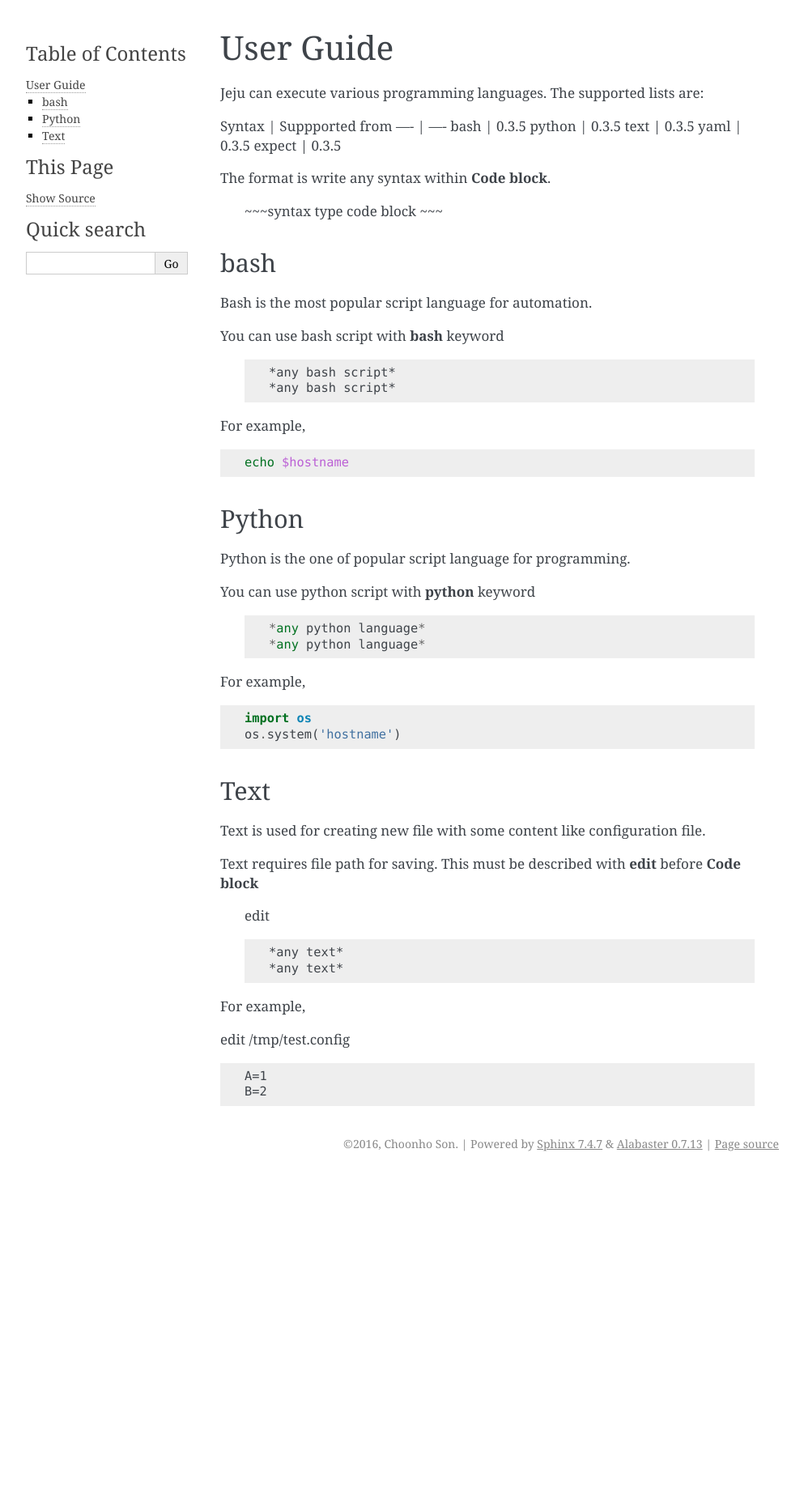
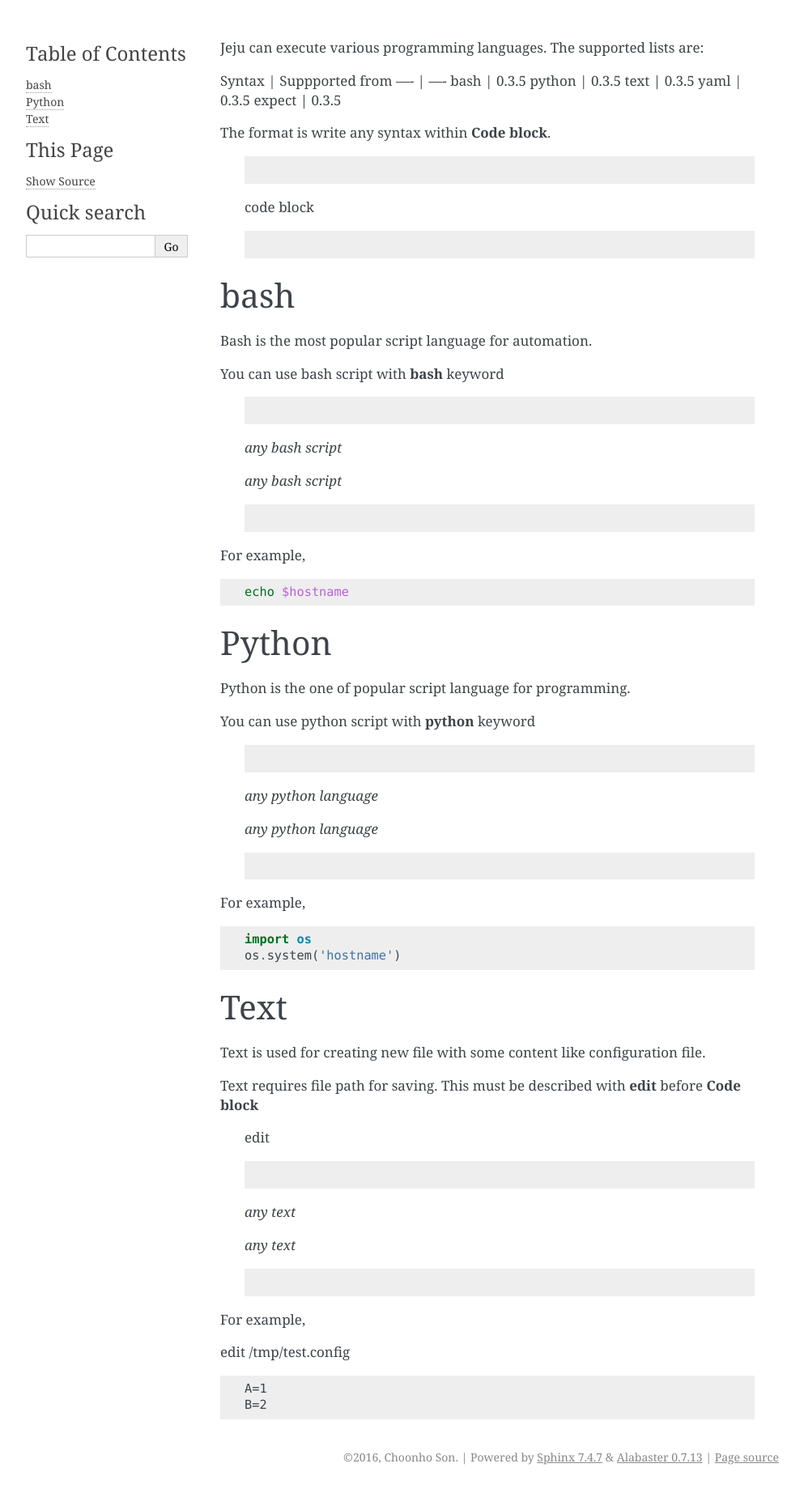
Before and after one commit to pyengine/jeju, a Sphinx documentation site: the page built from docs/user_guide.md, in a window 1280 px wide. Shown: the whole page at 81% size, without its empty margins (148-1141 px from the left). Built offline with Sphinx 7.4.7, drawn with Linux system fonts in a browser that asks for light colours; before the commit the page ends 1452 px from its top, so only the background shows below that.

Commit message:
Update User guide
Signed-off-by: Choonho Son <choonho.son@gmail.com>

```diff
--- a/docs/user_guide.md
+++ b/docs/user_guide.md
@@ -1,5 +1,3 @@
-# User Guide
-
 Jeju can execute various programming languages.
 The supported lists are:
 
@@ -13,9 +11,11 @@ expect  | 0.3.5
 
 The format is write any syntax within **Code block**.
 
-> \~\~\~syntax type
+> ~~~syntax type
+
 > code block
-> \~\~\~
+
+> ~~~
 
 ## bash
 
@@ -24,8 +24,11 @@ Bash is the most popular script language for automation.
 You can use bash script with **bash** keyword
 
 > ~~~bash
+
 > *any bash script*
+
 > *any bash script*
+
 > ~~~
 
 For example,
@@ -42,8 +45,11 @@ Python is the one of popular script language for programming.
 You can use python script with **python** keyword
 
 > ~~~python
+
 > *any python language*
+
 > *any python language*
+
 > ~~~
 
 For example,
@@ -60,10 +66,15 @@ Text is used for creating new file with some content like configuration file.
 Text requires file path for saving. This must be described with **edit <file path>** before **Code block**
 
 > edit *<file path>*
+
 >
+
 > ~~~text
+
 > *any text*
+
 > *any text*
+
 > ~~~
 
 For example,
```
